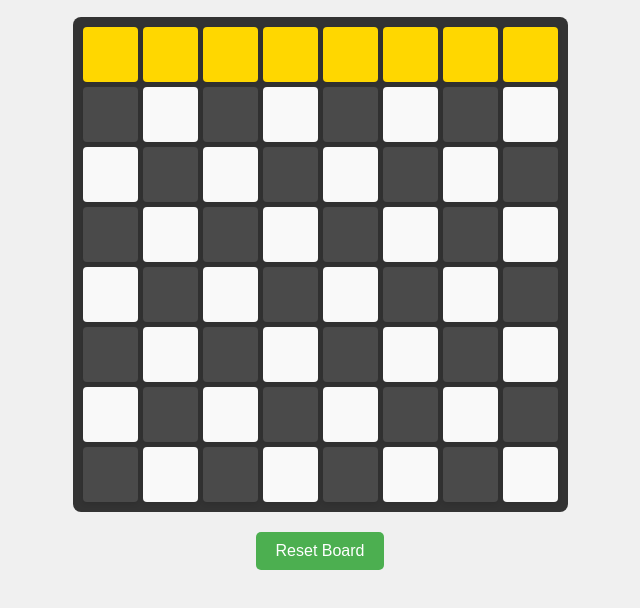
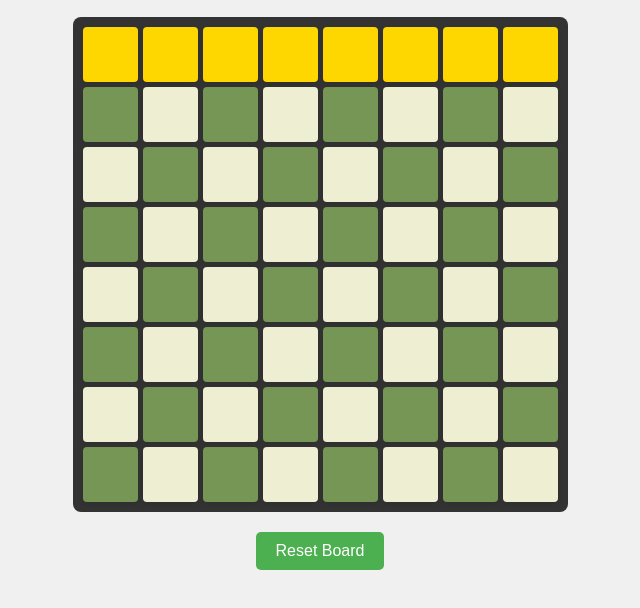
Before and after one commit to VishalLoki/N-Queens-AI, a plain HTML site: page index.html in a window 1280 px wide. Shown: the part 82-690 px from the top of the page, without its empty margins (320-960 px from the left). Drawn offline with nearby package versions, Linux system fonts and the light colour scheme.

Commit message:
Update styles.css

```diff
--- a/styles.css
+++ b/styles.css
@@ -37,11 +37,11 @@ h1 {
 }
 
 .white {
-    background-color: #f9f9f9;
+    background-color: #EEEED2;
 }
 
 .black {
-    background-color: #4A4A4A;
+    background-color: #769656;
 }
 
 .highlight {
```
